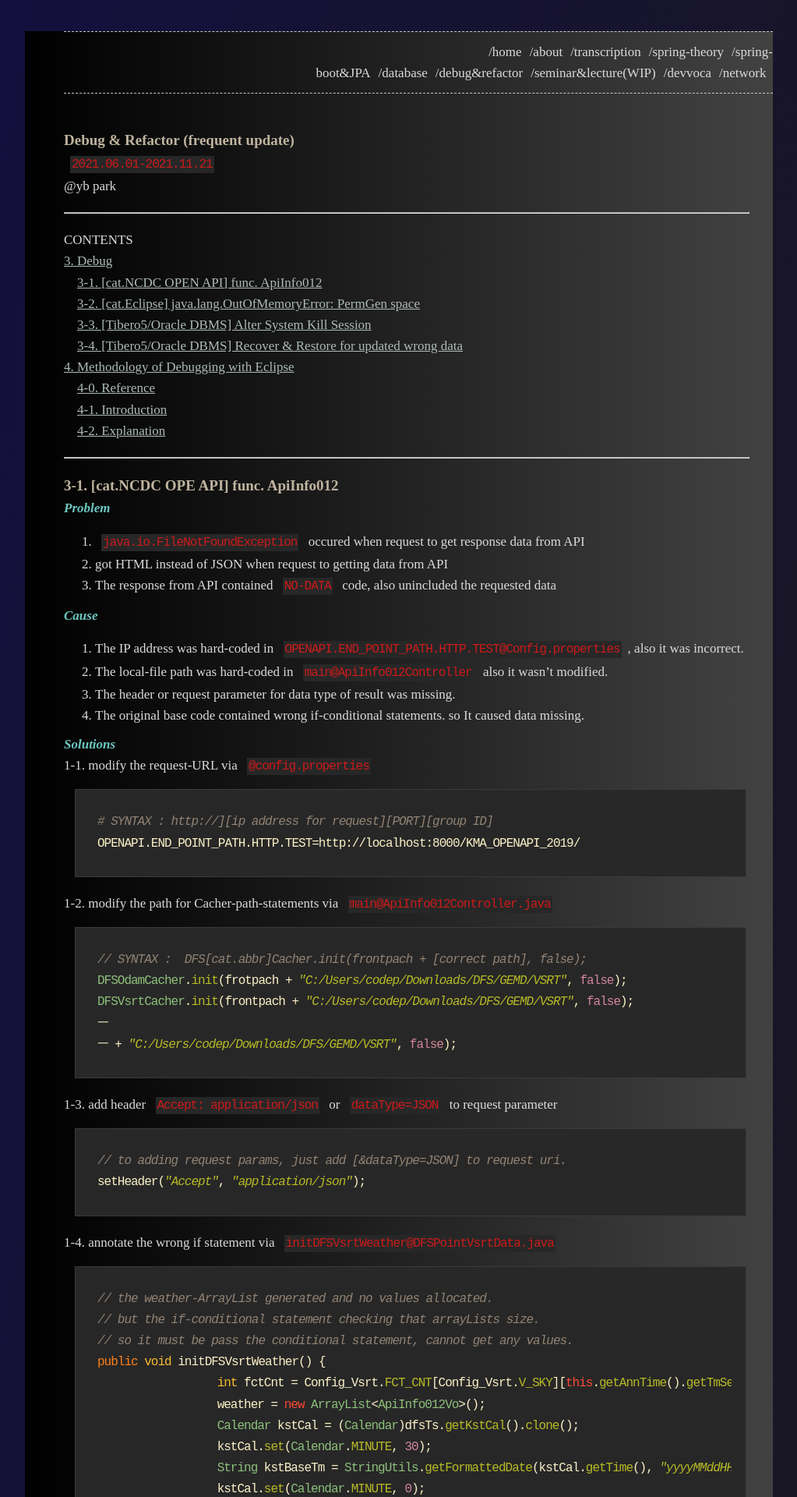
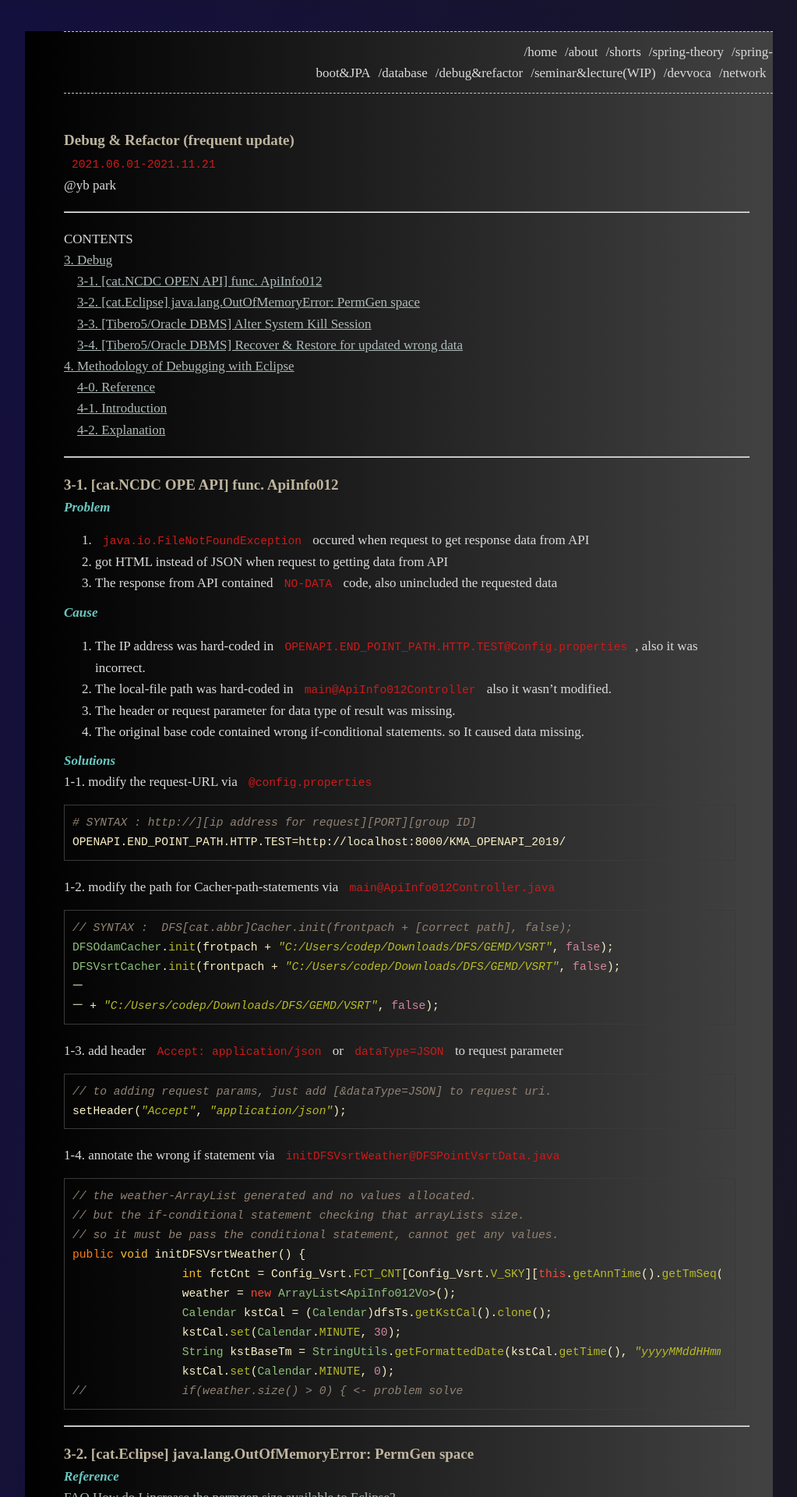
Before and after one commit to codepark-kr/codepark-kr.github.io, a Jekyll site: the page built from debug.md, in a window 1280 px wide. Shown: the top 1920 px of the page at 78% size, without its empty margins (128-1151 px from the left). Built offline with Jekyll 4.4.1, drawn with Linux system fonts in a browser that asks for light colours; some web fonts are replaced.

Commit message:
[STYLE] Modify the code-block style

```diff
--- a/_config.yml
+++ b/_config.yml
@@ -6,7 +6,7 @@ url: "https://b2a3e8.github.io"
 header_pages:
   - index.md
   - about.md
-  - transcription.md
+  - shorts.md
   - spring-theory.md
   - spring-boot&JPA.md
   - database.md
--- a/_sass/base.scss
+++ b/_sass/base.scss
@@ -155,7 +155,6 @@ mark{ background-color: white; color: black; font-weight: bold;}
 }
 
 
-
 /**
  * Highlight/Markup
  */
@@ -214,17 +213,19 @@ textarea { vertical-align: top; }
  * Code and syntax highlighting
  */
 .lineno { color: var(--code-color-1); margin-right: 15px; }
-figure.highlight{ margin: 5px 0; border: 1px solid rgb(59, 58, 58);  margin-bottom: 20px; width: calc(100% - 40px); max-width: 940px; margin-left: 14px; padding: 10px; }
-pre,code.highlighter-rouge  { border: none;  padding: 0;  margin: 0;  overflow: auto;  font-size: 12pt !important; padding: 10px; margin: 8px;
-                              background-color: rgb(39, 39, 39); line-height: 1.7 !important;  font-family: 'Source Code Pro', monospace !important; }
-code.highlighter-rouge{ font-size: 12pt; color: rgb(204, 27, 27); padding: 2px;}
-code{ font-size: 12pt; font-family: 'Source Code Pro', monospace !important; letter-spacing: -1px; max-width: $container-max-width;}
+figure.highlight{ margin: 5px 0; border: 1px solid rgb(59, 58, 58);  margin-bottom: 20px; width: calc(100% - 40px); max-width: 940px; margin-left: 0px; padding: 10px; background-color: none; }
+pre,code.highlighter-rouge  { border: none;  padding: 0;  margin: 0;  overflow: auto;  font-size: 11pt !important; padding: 10px; margin: 8px;
+                            //   background-color: rgb(39, 39, 39);
+                              line-height: 1.7 !important;  font-family: 'Source Code Pro', monospace !important; }
+code.highlighter-rouge{ font-size: 11pt; color: rgb(204, 27, 27); padding: 2px; }
+pre { margin-left: -10px; margin-top: -10px; margin-bottom: -10px; }
+code{ font-size: 11pt; font-family: 'Source Code Pro', monospace !important; letter-spacing: 0px; max-width: $container-max-width;}
 
       .highlight table td { padding: 5px; }
       .highlight table pre { margin: 0;}
       .highlight, .highlight .w {
         color: #fbf1c7;
-        background-color: #282828;
+        // background-color: #282828;
       }
       .highlight .err {
         color: #fb4934;
```
Also changed, not shown: shorts.md (added, +7 -0 lines), transcription.md (deleted, +0 -9 lines).
